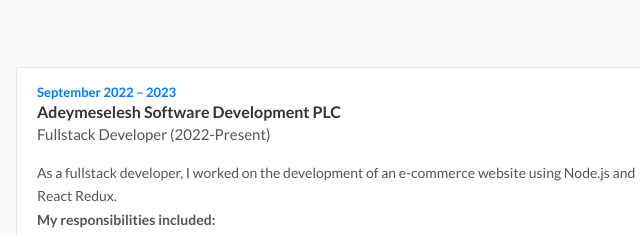
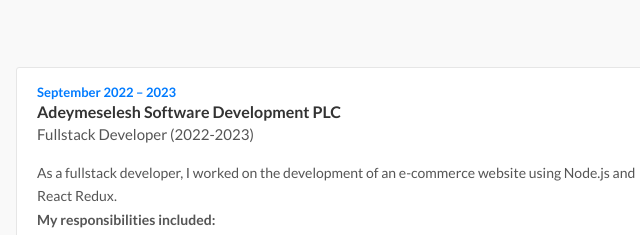
Before and after one commit to Yemane14/YemanePortofilio, a plain HTML site: page index.html in a window 1280 px wide. Shown: the part 1275-1510 px from the top of the page, 474-1114 px from the left. Drawn offline with nearby package versions, Linux system fonts and the light colour scheme.

Commit message:
initial commit

```diff
--- a/index.html
+++ b/index.html
@@ -117,7 +117,7 @@
                         2023</div>
                     <h3 style="font-size: 1.6rem; font-weight: 600; color: #333;">Adeymeselesh Software Development PLC
                     </h3>
-                    <h4 style="font-size: 1.5rem; font-weight: 500; color: #555;">Fullstack Developer (2022-Present)
+                    <h4 style="font-size: 1.5rem; font-weight: 500; color: #555;">Fullstack Developer (2022-2023)
                     </h4>
                     <p style="font-size: 1.4rem; line-height: 1.7; color: #555;">
                         As a fullstack developer, I worked on the development of an e-commerce website using Node.js and
```
